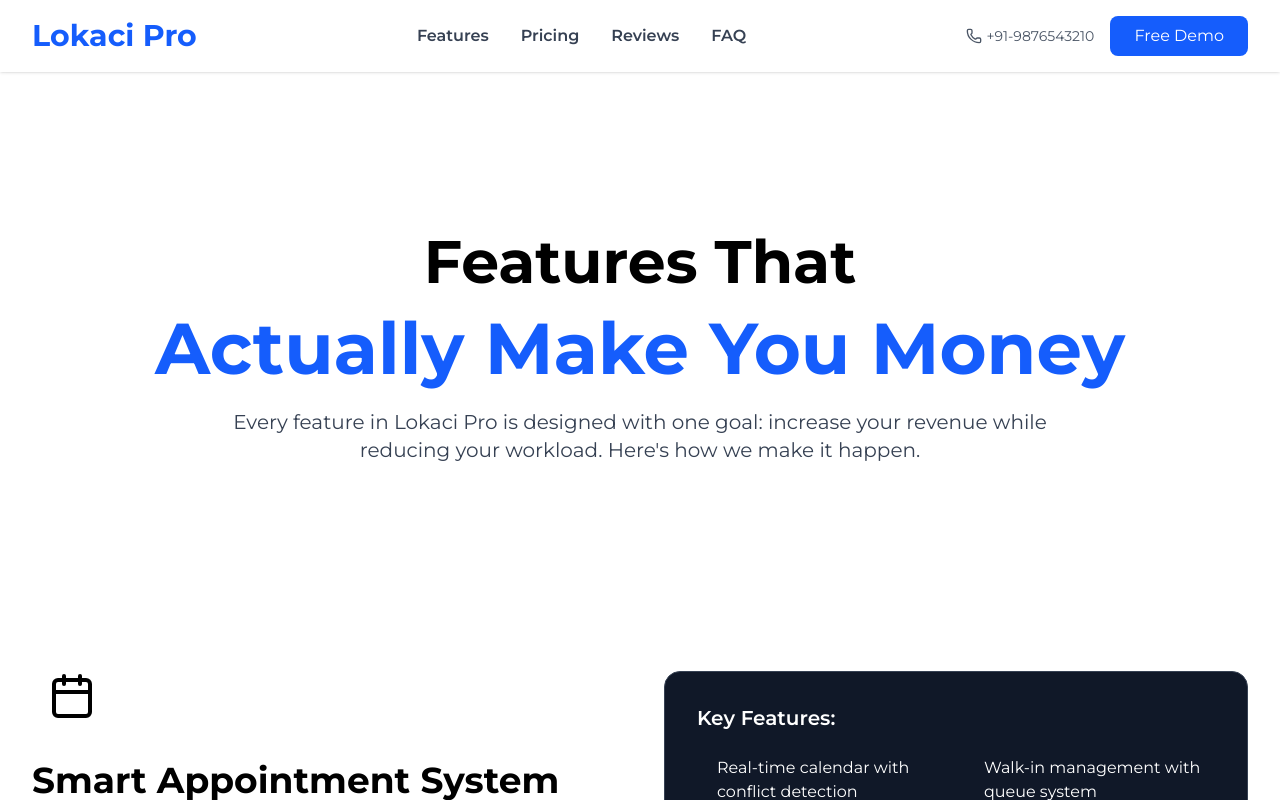
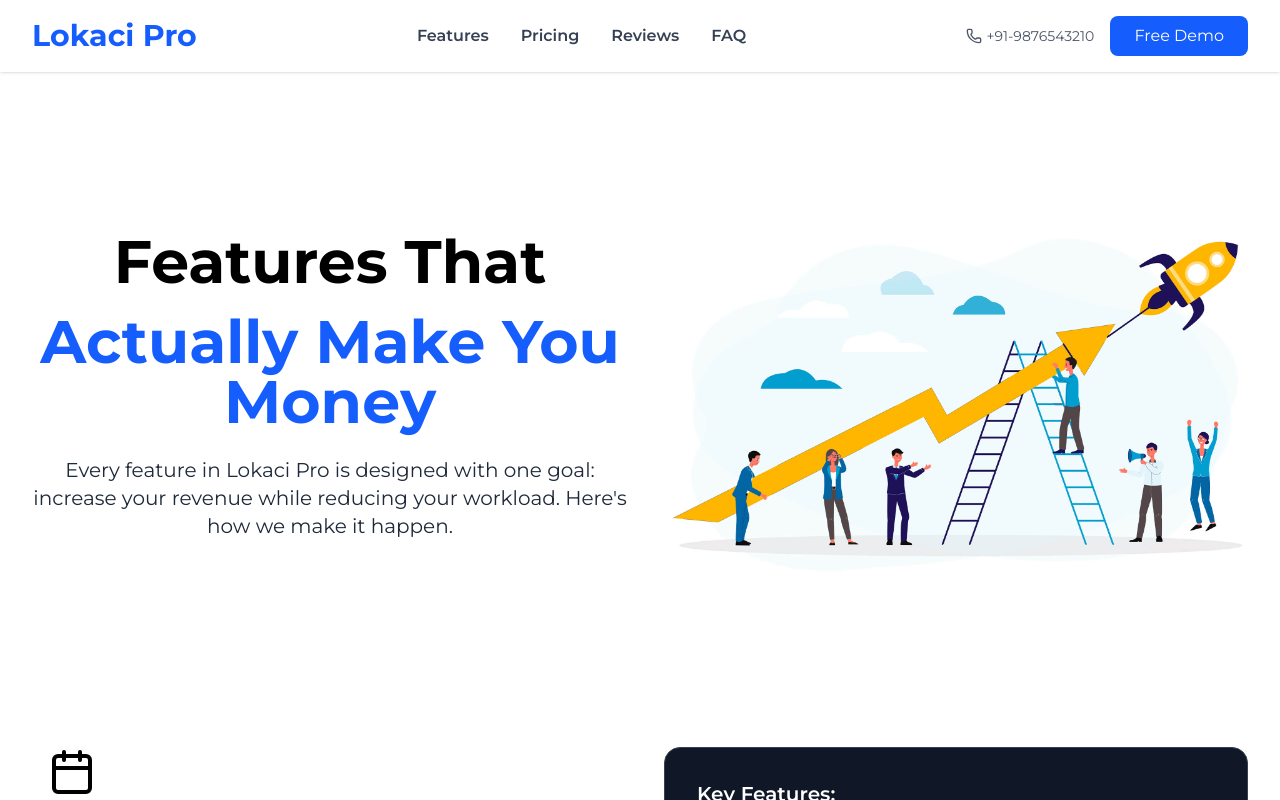
Before and after one commit to printAnkit/Lokaci-Pro, a React (Vite) app: page /features in a window 1280 px wide. Shown: the top 800 px of the page. Built offline with nearby package versions, Linux system fonts and the light colour scheme.

Commit message:
Add BusinessGrowth image and update CoreBenefits component with new icons and layout adjustments for improved presentation

```diff
--- a/src/pages/CoreBenefits.jsx
+++ b/src/pages/CoreBenefits.jsx
@@ -11,7 +11,15 @@
   Shield,
   Zap,
   Smartphone,
+  MessageCircleMore,
+  CreditCard,
+  ReceiptIndianRupee,
+  Mail,
+  FolderCode,
+  Calendar1,
 } from "lucide-react";
+import businessGrowthLogo from '../assets/BusinessGrowth.jpg'
+
 export default function CoreBenefits() {
   const mainFeatures = [
     {
@@ -165,19 +173,20 @@
   return (
     <div className="min-h-screen pt-20">
       {/* Hero Section */}
-      <section className=" py-20">
+      <section className="py-20 flex flex-wrap lg:flex-nowrap justify-center ">
         <div className="max-w-7xl mx-auto px-4 sm:px-6 lg:px-8 text-center">
           <h1 className="text-4xl md:text-6xl font-bold mb-6 text-black">
             Features That
-            <span className="block md:text-7xl text-blue-600 my-5">
+            <span className="block md:text-6xl text-blue-600 my-5">
               Actually Make You Money
             </span>
           </h1>
-          <p className="text-xl text-gray-700 md:mb-8 max-w-4xl mx-auto">
+          <p className="text-xl text-gray-800 md:mb-8 max-w-4xl mx-auto">
             Every feature in Lokaci Pro is designed with one goal: increase your
             revenue while reducing your workload. Here's how we make it happen.
           </p>
         </div>
+        <img src={businessGrowthLogo} alt="" className="w-150 mr-5"/>
       </section>
 
       {/* Main Features */}
@@ -298,44 +307,44 @@
                 title: "WhatsApp Business API",
                 description:
                   "Send automated messages, confirmations, and campaigns directly through WhatsApp",
-                icon: "💬",
+                icon: MessageCircleMore,
               },
               {
                 title: "Payment Gateways",
                 description:
                   "Accept payments through Razorpay, PayU, and other popular payment processors",
-                icon: "💳",
+                icon: CreditCard,
               },
               {
                 title: "GST Compliance",
                 description:
                   "Automatic GST calculations and compliant invoice generation",
-                icon: "📊",
+                icon: ReceiptIndianRupee,
               },
               {
                 title: "Email Marketing",
                 description:
                   "Integrated email campaigns for customer retention and promotions",
-                icon: "📧",
+                icon: Mail,
               },
               {
                 title: "Accounting Software",
                 description:
                   "Export data to popular accounting software like Tally and QuickBooks",
-                icon: "📈",
+                icon: FolderCode,
               },
               {
                 title: "Google Calendar",
                 description:
                   "Sync appointments with Google Calendar for better organization",
-                icon: "📅",
+                icon: Calendar1,
               },
             ].map((integration, index) => (
               <div
                 key={index}
-                className="bg-gray-100 backdrop-blur-sm p-8 rounded-xl border border-gray-700 hover:border-blue-500/50 transition-all duration-300 shadow-black shadow-sm "
+                className="  p-8 rounded-xl border-1 border-gray-700 hover:border-blue-500 shadow-black shadow-sm transition duration-300 ease-in-out hover:-translate-y-1 hover:scale-102 "
               >
-                <div className="text-4xl mb-4">{integration.icon}</div>
+                <integration.icon className="text-4xl mb-4" />
                 <h3 className="text-xl font-semibold text-black mb-3">
                   {integration.title}
                 </h3>
```
Also changed, not shown: src/assets/BusinessGrowth.jpg (added).
